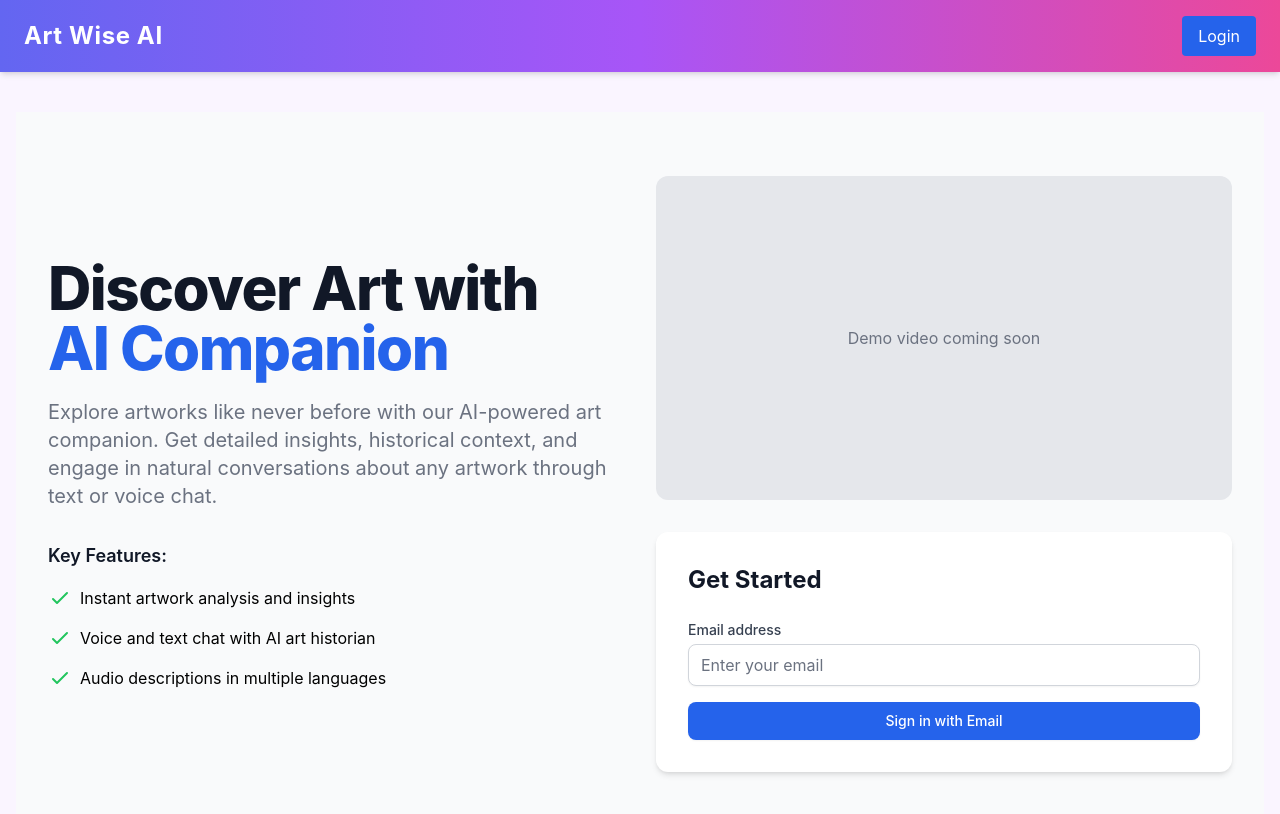
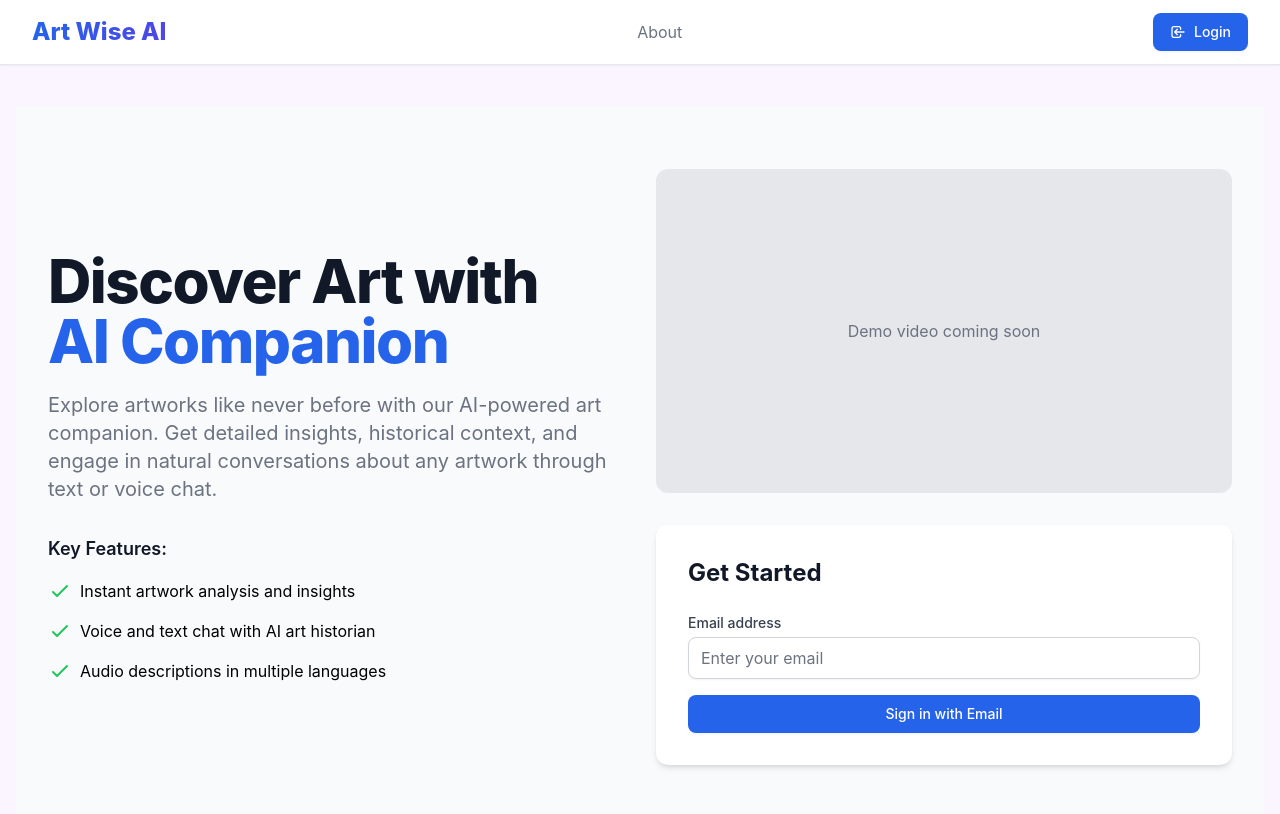
Before and after one commit to mostafa-drz/art-wise-ai, a Next.js app: page /login in a window 1280 px wide. Shown: the top 814 px of the page. Built offline with nearby package versions, Linux system fonts and the light colour scheme; no server answers.

Commit message:
udpates the header

```diff
--- a/app/components/Header.tsx
+++ b/app/components/Header.tsx
@@ -8,37 +8,99 @@ const Header: React.FC = () => {
   const { user, logout } = useAuth();
 
   return (
-    <header className="bg-gradient-to-r from-indigo-500 via-purple-500 to-pink-500 shadow-md text-white py-4 px-6 flex justify-between items-center">
+    <header className="bg-white border-b border-gray-200 shadow-sm">
+      <div className="max-w-7xl mx-auto px-4 sm:px-6 lg:px-8">
+        <div className="flex justify-between items-center h-16">
           {/* Logo/Brand */}
-      <Link
-        href="/"
-        className="text-2xl font-bold tracking-wide hover:opacity-90 transition-opacity"
-      >
+          <Link href="/" className="flex items-center space-x-2">
+            <span className="text-2xl font-extrabold text-transparent bg-clip-text bg-gradient-to-r from-blue-600 to-indigo-600">
               Art Wise AI
+            </span>
           </Link>
+
+          {/* Navigation Links - Can be expanded later */}
+          <nav className="hidden md:flex items-center space-x-8">
+            <Link href="/about" className="text-gray-500 hover:text-gray-900 transition-colors">
+              About
+            </Link>
+          </nav>
 
           {/* User Controls */}
           <div className="flex items-center space-x-4">
             {user ? (
-          <div className="flex items-center space-x-3">
-            <span className="text-sm font-medium bg-white bg-opacity-20 px-3 py-1 rounded-full">
-              {user.email}
+              <div className="flex items-center space-x-4">
+                {/* Credits Display */}
+                <div className="hidden sm:flex items-center space-x-2 px-4 py-2 bg-gray-50 rounded-lg">
+                  <svg
+                    className="h-5 w-5 text-blue-600"
+                    fill="none"
+                    viewBox="0 0 24 24"
+                    stroke="currentColor"
+                  >
+                    <path
+                      strokeLinecap="round"
+                      strokeLinejoin="round"
+                      strokeWidth={2}
+                      d="M12 8c-1.657 0-3 .895-3 2s1.343 2 3 2 3 .895 3 2-1.343 2-3 2m0-8c1.11 0 2.08.402 2.599 1M12 8V7m0 1v8m0 0v1m0-1c-1.11 0-2.08-.402-2.599-1M21 12a9 9 0 11-18 0 9 9 0 0118 0z"
+                    />
+                  </svg>
+                  <span className="text-sm font-medium text-gray-900">
+                    {user.availableCredits} credits
                   </span>
+                </div>
+
+                {/* User Email */}
+                <div className="hidden sm:flex items-center space-x-2 text-gray-500">
+                  <svg className="h-5 w-5" fill="none" viewBox="0 0 24 24" stroke="currentColor">
+                    <path
+                      strokeLinecap="round"
+                      strokeLinejoin="round"
+                      strokeWidth={2}
+                      d="M16 7a4 4 0 11-8 0 4 4 0 018 0zM12 14a7 7 0 00-7 7h14a7 7 0 00-7-7z"
+                    />
+                  </svg>
+                  <span className="text-sm font-medium">{user.email}</span>
+                </div>
+
+                {/* Logout Button */}
                 <button
                   onClick={logout}
-              className="px-4 py-2 bg-red-500 hover:bg-red-600 rounded transition-transform transform hover:scale-105"
+                  className="inline-flex items-center px-4 py-2 border border-transparent rounded-md shadow-sm text-sm font-medium text-white bg-blue-600 hover:bg-blue-700 focus:outline-none focus:ring-2 focus:ring-offset-2 focus:ring-blue-500 transition-colors"
                 >
+                  <svg
+                    className="mr-2 h-4 w-4"
+                    fill="none"
+                    viewBox="0 0 24 24"
+                    stroke="currentColor"
+                  >
+                    <path
+                      strokeLinecap="round"
+                      strokeLinejoin="round"
+                      strokeWidth={2}
+                      d="M17 16l4-4m0 0l-4-4m4 4H7m6 4v1a3 3 0 01-3 3H6a3 3 0 01-3-3V7a3 3 0 013-3h4a3 3 0 013 3v1"
+                    />
+                  </svg>
                   Logout
                 </button>
               </div>
             ) : (
               <Link
                 href="/login"
-            className="px-4 py-2 bg-blue-600 hover:bg-blue-700 rounded transition-transform transform hover:scale-105"
+                className="inline-flex items-center px-4 py-2 border border-transparent rounded-md shadow-sm text-sm font-medium text-white bg-blue-600 hover:bg-blue-700 focus:outline-none focus:ring-2 focus:ring-offset-2 focus:ring-blue-500 transition-colors"
               >
+                <svg className="mr-2 h-4 w-4" fill="none" viewBox="0 0 24 24" stroke="currentColor">
+                  <path
+                    strokeLinecap="round"
+                    strokeLinejoin="round"
+                    strokeWidth={2}
+                    d="M11 16l-4-4m0 0l4-4m-4 4h14m-5 4v1a3 3 0 01-3 3H6a3 3 0 01-3-3V7a3 3 0 013-3h7a3 3 0 013 3v1"
+                  />
+                </svg>
                 Login
               </Link>
             )}
+          </div>
+        </div>
       </div>
     </header>
   );
```
Lines whose indentation alone changed are shown as unchanged.
